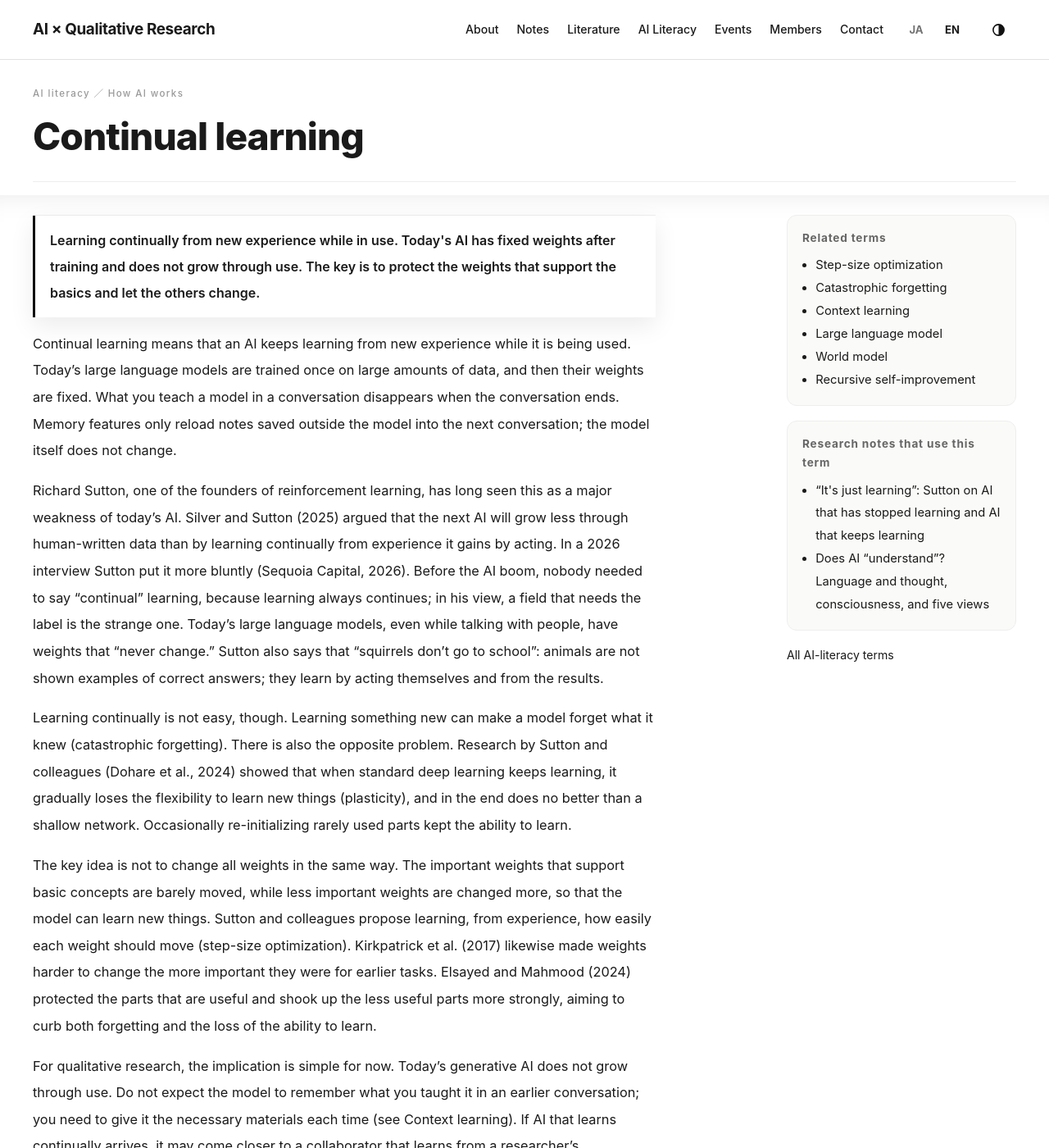
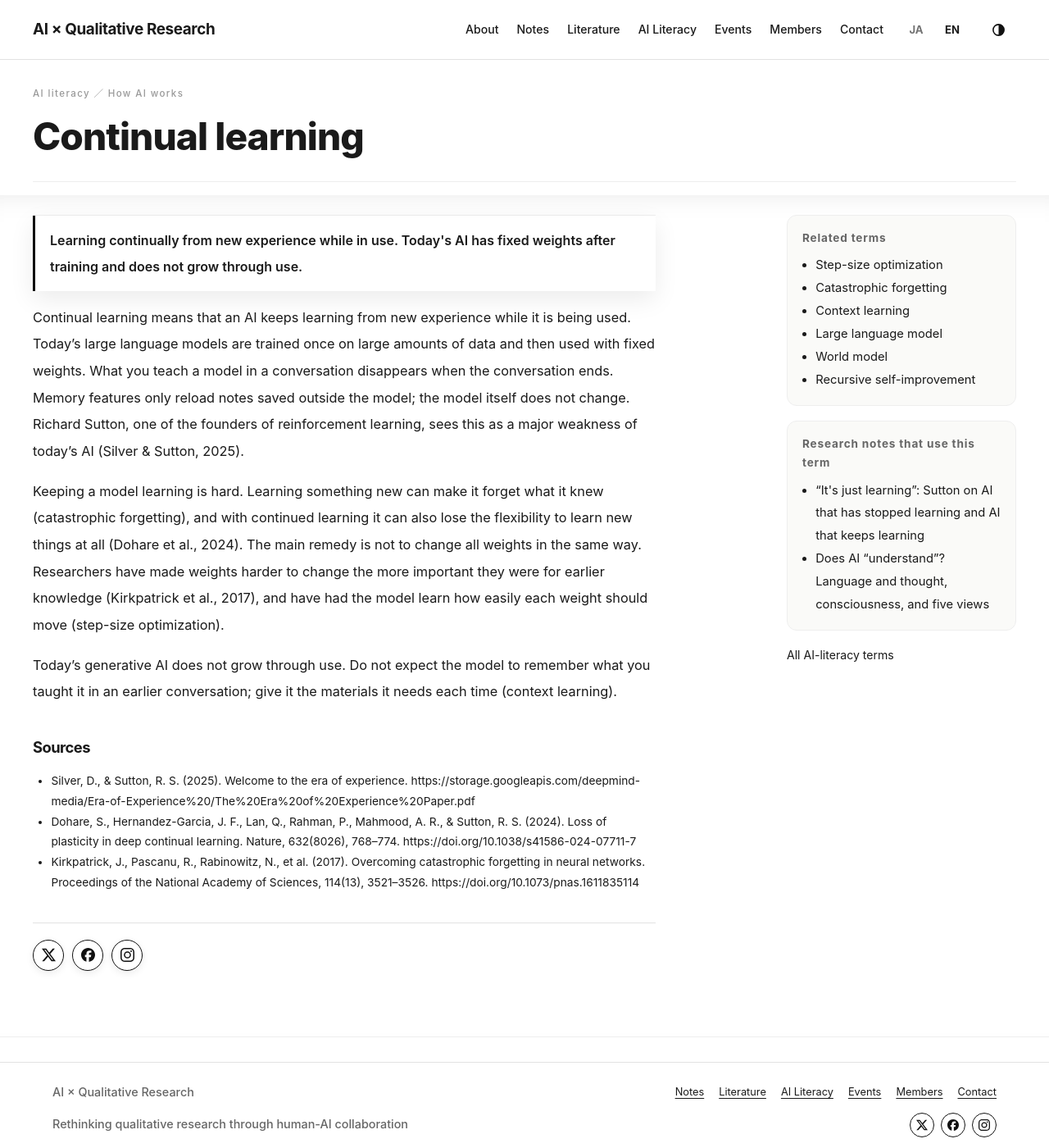
Before and after one commit to xuehaisheng/ai-qualitative-research, a Jekyll site: the page built from _wiki/continual-learning.md, in a window 1280 px wide and 1400 px high. Shown: the whole window at 82% size. Built offline with Jekyll 4.4.1, drawn with Linux system fonts in a browser that asks for light colours; some of the changed text lies outside the part shown.

Commit message:
Shorten the continual learning entry; leave Sutton's views to the research note
Co-Authored-By: Claude Opus 5.5 <noreply@anthropic.com>
Claude-Session: https://claude.ai/code/session_01Lmg6w9NJRA6yGBV9Eynzga

```diff
--- a/_wiki/continual-learning.md
+++ b/_wiki/continual-learning.md
@@ -4,41 +4,29 @@ key: continual-learning
 en: "Continual learning"
 category: basics
 order: 13
-summary: "使われながら新しい経験から学び続けること。いまのAIは学習を終えると重みが固定され、使っても成長しない。基本を支える重みは守り、それ以外を動かすことが鍵になる。"
-summary_en: "Learning continually from new experience while in use. Today's AI has fixed weights after training and does not grow through use. The key is to protect the weights that support the basics and let the others change."
+summary: "使われながら、新しい経験から学び続けること。いまのAIは学習を終えると重みが固定され、使っても成長しない。"
+summary_en: "Learning continually from new experience while in use. Today's AI has fixed weights after training and does not grow through use."
 related: [step-size-optimization, catastrophic-forgetting, context-learning, llm, world-model, rsi]
 articles: [sutton-continual-learning, understanding]
 sources:
-  - text: "Sequoia Capital. (2026). Rich Sutton and Khurram Javed: Why AI models stop learning, and how to start it again [Podcast episode]. Training Data, Episode 98."
-    url: "https://sequoiacap.com/podcast/rich-sutton-and-khurram-javed-why-ai-models-stop-learning-and-how-to-start-it-again"
   - text: "Silver, D., & Sutton, R. S. (2025). Welcome to the era of experience."
     url: "https://storage.googleapis.com/deepmind-media/Era-of-Experience%20/The%20Era%20of%20Experience%20Paper.pdf"
   - text: "Dohare, S., Hernandez-Garcia, J. F., Lan, Q., Rahman, P., Mahmood, A. R., & Sutton, R. S. (2024). Loss of plasticity in deep continual learning. Nature, 632(8026), 768–774."
     url: "https://doi.org/10.1038/s41586-024-07711-7"
   - text: "Kirkpatrick, J., Pascanu, R., Rabinowitz, N., et al. (2017). Overcoming catastrophic forgetting in neural networks. Proceedings of the National Academy of Sciences, 114(13), 3521–3526."
     url: "https://doi.org/10.1073/pnas.1611835114"
-  - text: "Elsayed, M., & Mahmood, A. R. (2024). Addressing loss of plasticity and catastrophic forgetting in continual learning. International Conference on Learning Representations (ICLR 2024). arXiv:2404.00781."
-    url: "https://arxiv.org/abs/2404.00781"
 ---
 
-継続学習（continual learning）とは、AIが使われながら、新しい経験から学び続けることである。いまの大規模言語モデルは、大量のデータで一度に学習したあと、重みを固定して使われる。会話の中で教えたことは、その会話が終われば消える。メモリ機能は、外に保存したメモを次の会話で読み込み直しているだけで、モデル自体は変わらない。
+継続学習（continual learning）とは、AIが使われながら、新しい経験から学び続けることである。いまの大規模言語モデルは、大量のデータで一度に学習したあと、重みを固定して使われる。会話の中で教えたことは、その会話が終われば消える。メモリ機能も、外に保存したメモを読み込み直しているだけで、モデル自体は変わらない。強化学習の基礎を築いたサットンは、これを今のAIの大きな欠点と見ている（Silver & Sutton, 2025）。
 
-強化学習の基礎を築いたリチャード・サットンは、これを今のAIの大きな欠点と見てきた。シルバーとサットン（Silver & Sutton, 2025）は、次のAIは人間が書いたデータよりも、自ら行動して得る経験から学び続けることで伸びていくと主張した。2026年のインタビューでは、サットンはもっとはっきり言っている（Sequoia Capital, 2026）。AIブームの前なら、わざわざ「継続」学習と呼ぶ必要はなかった。学習はいつも続くものだからである。そう呼ばなければならない今の分野の方が変なのだ、と。いまの大規模言語モデルは、人と話している間も「重みはまったく変わらない」。サットンはまた、「リスは学校に行かない」とも言う。動物は、正解の例を見せられて学ぶのではなく、自分で動き、その結果から学んでいる。
+学び続けさせるのは難しい。新しいことを学ぶと古いことを忘れる（[破滅的忘却]({{ '/literacy/catastrophic-forgetting/' | relative_url }})）。学び続けるうちに、新しいことを学ぶ柔軟さそのものも失われていく（Dohare et al., 2024）。対策の中心は、すべての重みを同じように動かさないことである。前の知識にとって大事な重みほど変わりにくくする方法（Kirkpatrick et al., 2017）や、重みごとの動かしやすさをモデル自身に学ばせる方法（[ステップサイズの最適化]({{ '/literacy/step-size-optimization/' | relative_url }})）が研究されている。
 
-ただし、学び続けるのは簡単ではない。新しいことを学ぶと、古いことを忘れてしまう（[破滅的忘却]({{ '/literacy/catastrophic-forgetting/' | relative_url }})）。反対の問題もある。サットンらの研究（Dohare et al., 2024）は、ふつうの深層学習で学び続けさせると、新しいことを学ぶ柔軟さ（可塑性）がだんだん失われ、最後には浅いネットワークと変わらなくなることを示した。あまり使われていない部分をときどき作り直すと、学ぶ力が保たれた。
-
-そこで鍵になるのが、すべての重みを同じように動かさない、という考え方である。基本的な概念を支える大事な重みはほとんど動かさず、重要度の低い重みは大きく動かして、新しいことを覚えさせる。サットンらは、重みごとの動かしやすさを経験から学ばせる方法を提案している（[ステップサイズの最適化]({{ '/literacy/step-size-optimization/' | relative_url }})）。カークパトリックら（Kirkpatrick et al., 2017）も、前の課題にとって大事な重みほど変わりにくくした。エルサイードとマフムード（Elsayed & Mahmood, 2024）は、役に立っている部分は守り、あまり役に立っていない部分は大きめに揺さぶることで、忘却と学ぶ力の衰えを同時に抑えようとした。
-
-質的研究にとっての意味は、いまのところ単純である。いまの生成AIは、使っても成長しない。前の会話で教えたことを、モデルが覚えていると期待してはいけない。必要な資料は毎回渡す必要がある（[テキストの中で学ぶ]({{ '/literacy/context-learning/' | relative_url }})）。継続学習ができるAIが実現すれば、研究者のフィールドノートや分析の積み重ねから学ぶ共同研究者に近づくかもしれない。そのときは、AIが何をどう学んだのかを確かめることが、今よりずっと難しくなる。
+いまの生成AIは、使っても成長しない。前の会話で教えたことをモデルが覚えているとは期待せず、必要な資料は毎回渡す（[テキストの中で学ぶ]({{ '/literacy/context-learning/' | relative_url }})）。
 
 <!--EN-->
 
-Continual learning means that an AI keeps learning from new experience while it is being used. Today's large language models are trained once on large amounts of data, and then their weights are fixed. What you teach a model in a conversation disappears when the conversation ends. Memory features only reload notes saved outside the model into the next conversation; the model itself does not change.
+Continual learning means that an AI keeps learning from new experience while it is being used. Today's large language models are trained once on large amounts of data and then used with fixed weights. What you teach a model in a conversation disappears when the conversation ends. Memory features only reload notes saved outside the model; the model itself does not change. Richard Sutton, one of the founders of reinforcement learning, sees this as a major weakness of today's AI (Silver & Sutton, 2025).
 
-Richard Sutton, one of the founders of reinforcement learning, has long seen this as a major weakness of today's AI. Silver and Sutton (2025) argued that the next AI will grow less through human-written data than by learning continually from experience it gains by acting. In a 2026 interview Sutton put it more bluntly (Sequoia Capital, 2026). Before the AI boom, nobody needed to say "continual" learning, because learning always continues; in his view, a field that needs the label is the strange one. Today's large language models, even while talking with people, have weights that "never change." Sutton also says that "squirrels don't go to school": animals are not shown examples of correct answers; they learn by acting themselves and from the results.
+Keeping a model learning is hard. Learning something new can make it forget what it knew ([catastrophic forgetting]({{ '/literacy/catastrophic-forgetting/' | relative_url }})), and with continued learning it can also lose the flexibility to learn new things at all (Dohare et al., 2024). The main remedy is not to change all weights in the same way. Researchers have made weights harder to change the more important they were for earlier knowledge (Kirkpatrick et al., 2017), and have had the model learn how easily each weight should move ([step-size optimization]({{ '/literacy/step-size-optimization/' | relative_url }})).
 
-Learning continually is not easy, though. Learning something new can make a model forget what it knew ([catastrophic forgetting]({{ '/literacy/catastrophic-forgetting/' | relative_url }})). There is also the opposite problem. Research by Sutton and colleagues (Dohare et al., 2024) showed that when standard deep learning keeps learning, it gradually loses the flexibility to learn new things (plasticity), and in the end does no better than a shallow network. Occasionally re-initializing rarely used parts kept the ability to learn.
-
-The key idea is not to change all weights in the same way. The important weights that support basic concepts are barely moved, while less important weights are changed more, so that the model can learn new things. Sutton and colleagues propose learning, from experience, how easily each weight should move ([step-size optimization]({{ '/literacy/step-size-optimization/' | relative_url }})). Kirkpatrick et al. (2017) likewise made weights harder to change the more important they were for earlier tasks. Elsayed and Mahmood (2024) protected the parts that are useful and shook up the less useful parts more strongly, aiming to curb both forgetting and the loss of the ability to learn.
-
-For qualitative research, the implication is simple for now. Today's generative AI does not grow through use. Do not expect the model to remember what you taught it in an earlier conversation; you need to give it the necessary materials each time (see [Context learning]({{ '/literacy/context-learning/' | relative_url }})). If AI that learns continually arrives, it may come closer to a collaborator that learns from a researcher's accumulated field notes and analyses. Checking what it has learned, and how, will then become much harder than it is now.
+Today's generative AI does not grow through use. Do not expect the model to remember what you taught it in an earlier conversation; give it the materials it needs each time ([context learning]({{ '/literacy/context-learning/' | relative_url }})).
```
